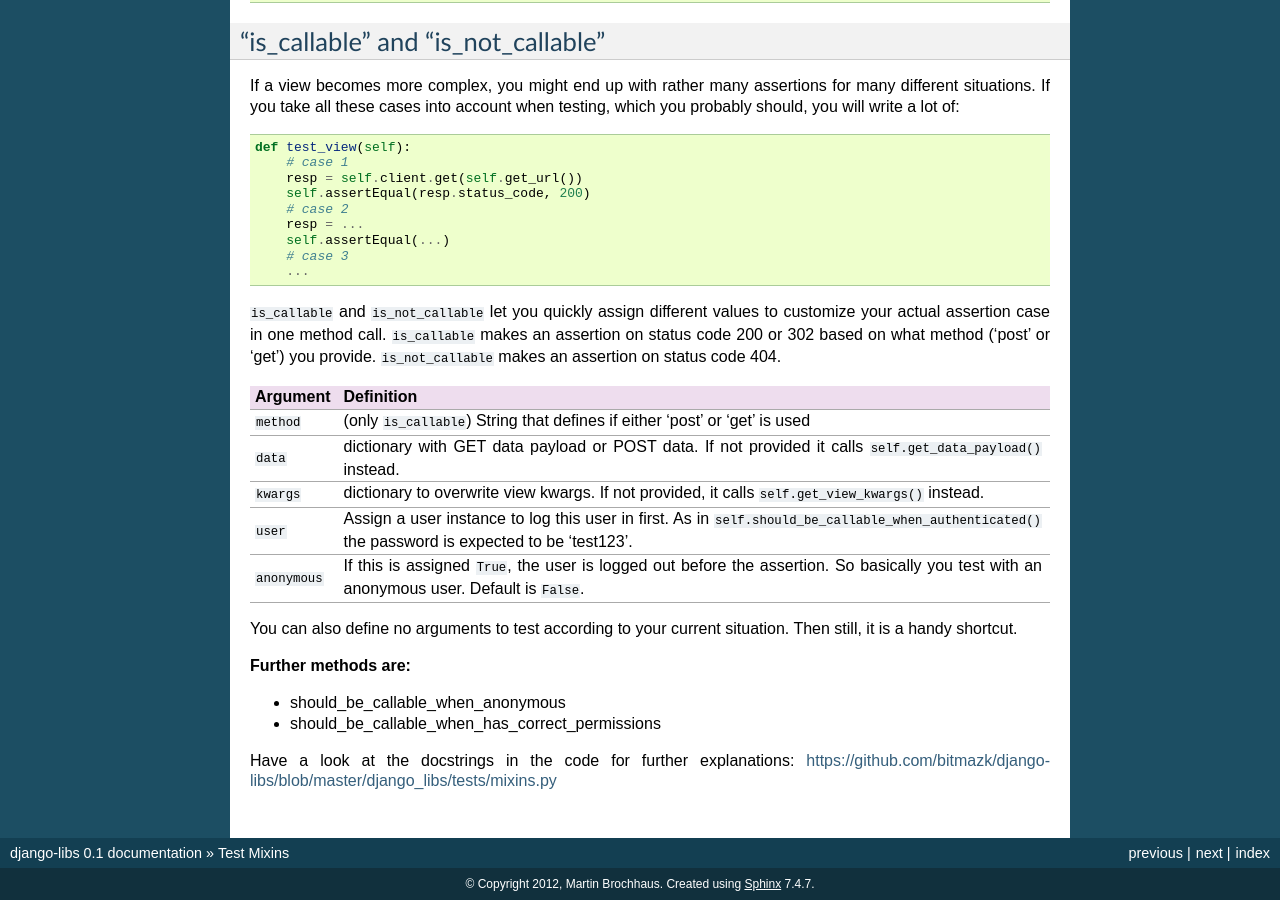
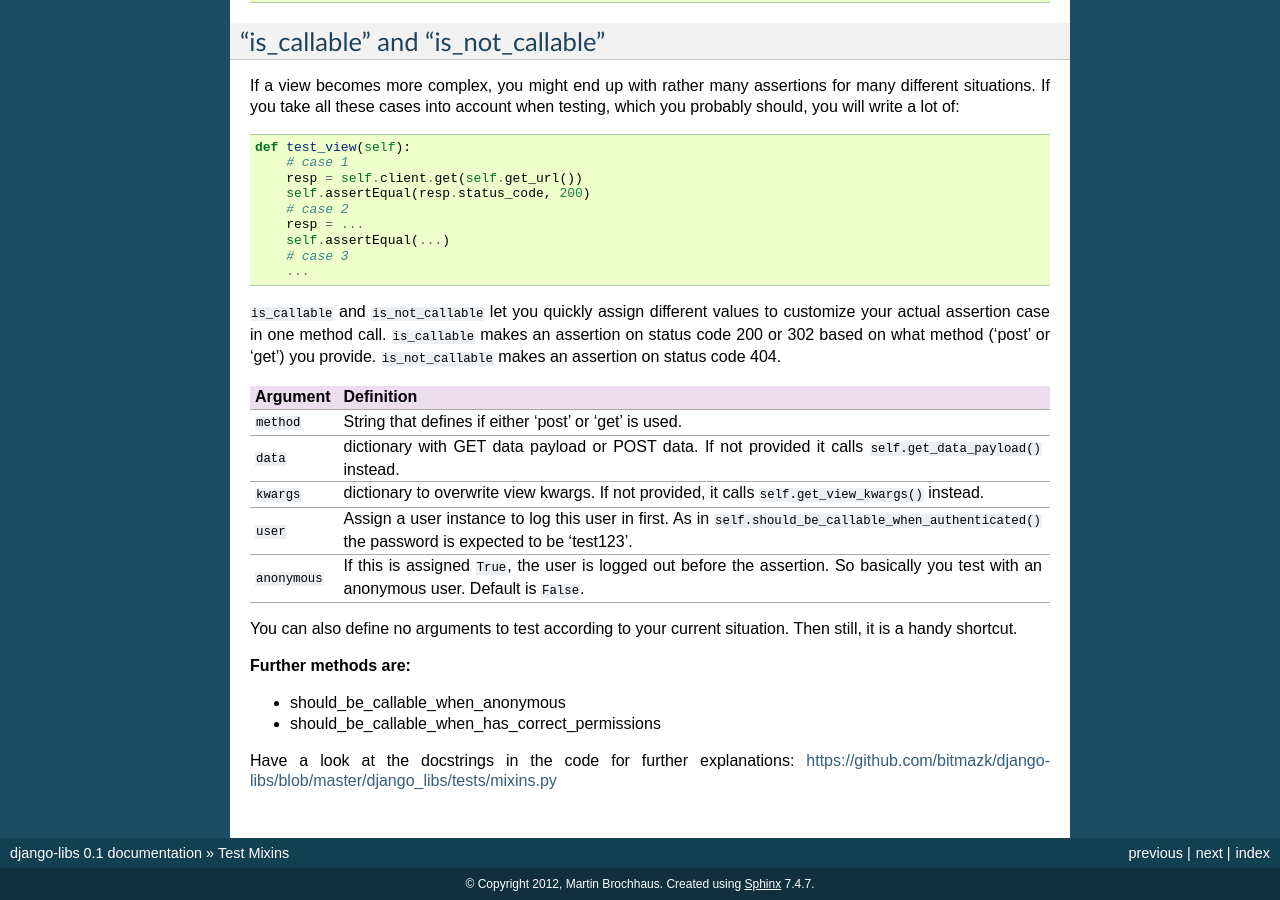
Before and after one commit to bitlabstudio/django-libs, a Sphinx documentation site: the page built from docs/test_mixins.rst, in a window 1280 px wide and 900 px high, scrolled down 2826 px. Built offline with Sphinx 7.4.7, drawn with Linux system fonts in a browser that asks for light colours; formulas are drawn with MathJax 3.

Commit message:
Added post method to is_not_callable and updated docs.

```diff
--- a/docs/test_mixins.rst
+++ b/docs/test_mixins.rst
@@ -196,8 +196,7 @@
 +---------------+-----------------------------------------------------------+
 | Argument      | Definition                                                |
 +===============+===========================================================+
-| ``method``    | (only ``is_callable``)                                    |
-|               | String that defines if either 'post' or 'get' is used     |
+| ``method``    | String that defines if either 'post' or 'get' is used.    |
 +---------------+-----------------------------------------------------------+
 | ``data``      | dictionary with GET data payload or POST data. If not     |
 |               | provided it calls ``self.get_data_payload()`` instead.    |
```
Also changed, not shown: 1 other file.
